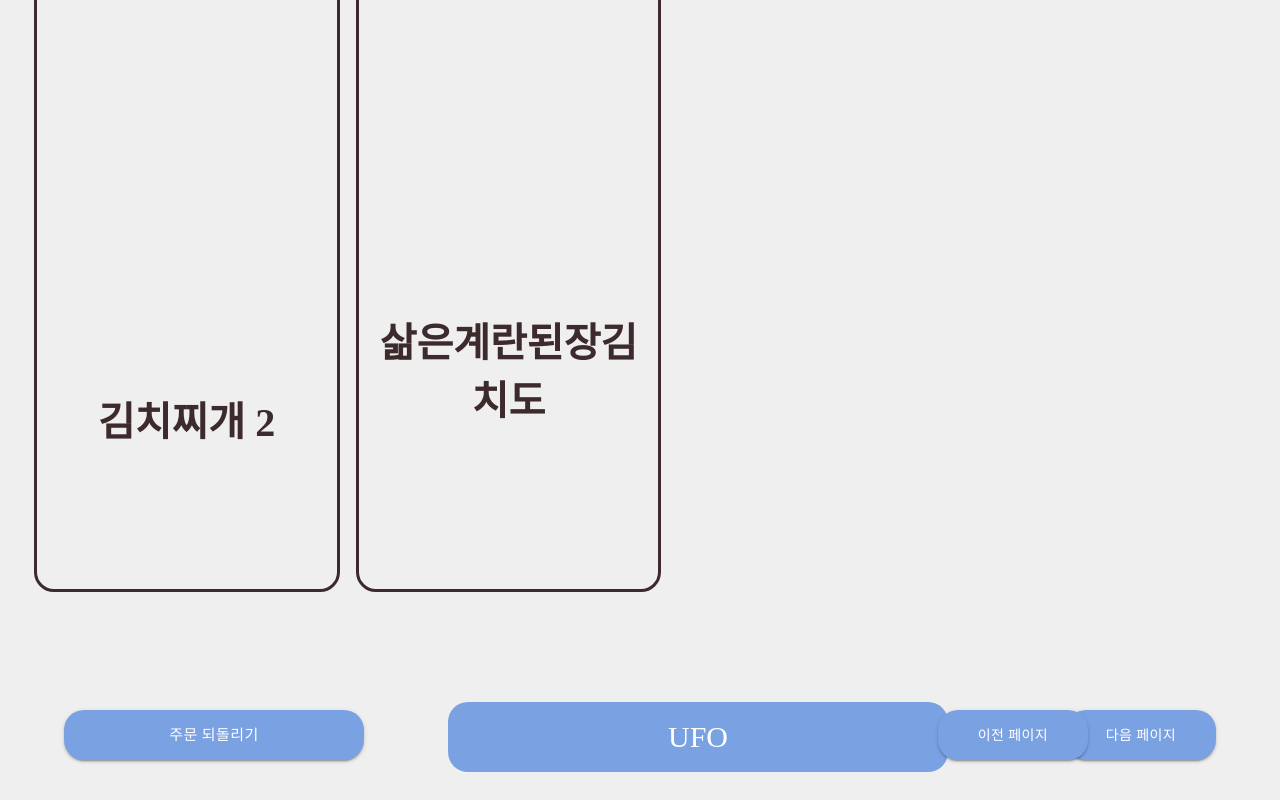
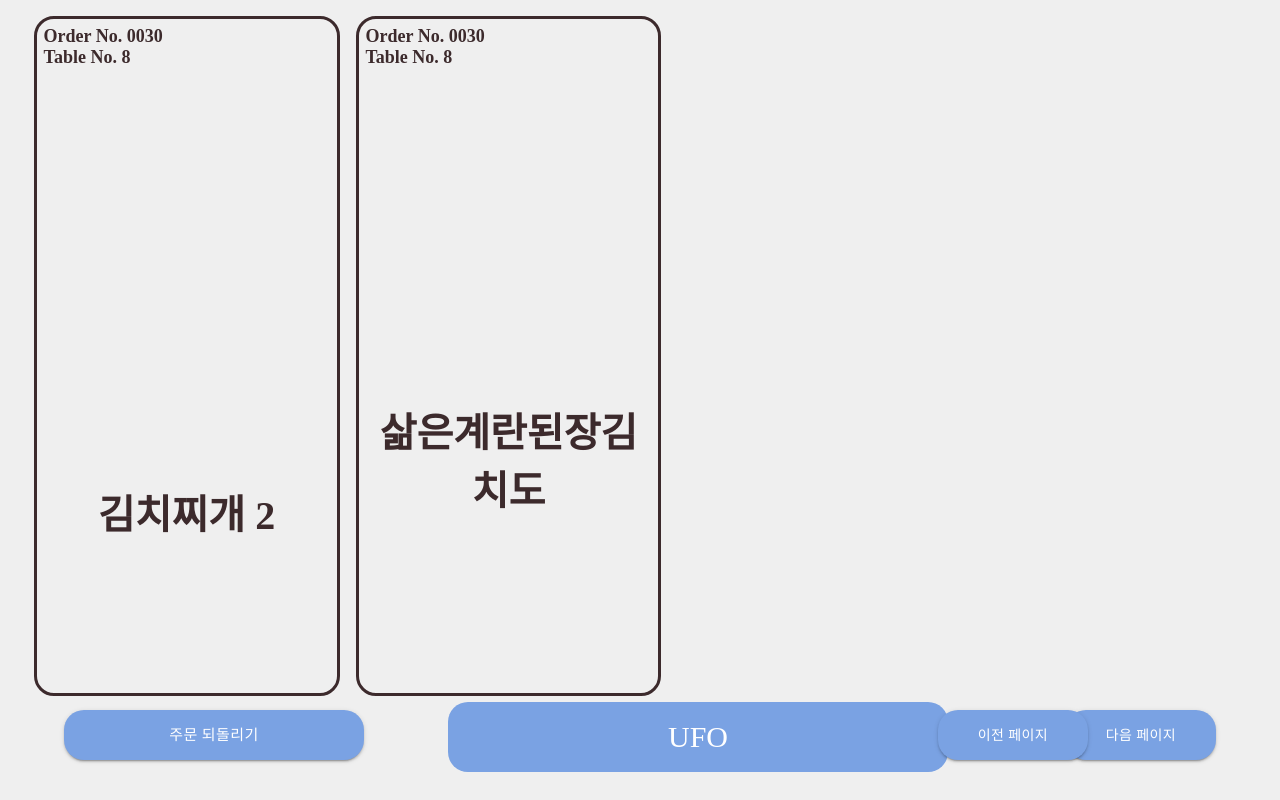
Before and after one commit to UFO-System/ufo-front, a React (Vite) app: page /KitchenPage in a window 1280 px wide. Built offline with nearby package versions, Linux system fonts and the light colour scheme.

Commit message:
OrderBoard가 모니터 화면에 맞게 재구성됨

```diff
--- a/src/components/Mobile/Kitchen/OrderBoard.jsx
+++ b/src/components/Mobile/Kitchen/OrderBoard.jsx
@@ -9,10 +9,10 @@ const OrderBoard = ({ order_id }) => {
         position: "relative",
         border: "3px solid #3C2A2C",
         width: "23.9vw",
-        height: "80vh",
+        height: "85vh",
         borderRadius: 5,
         display: "inline-block",
-        top: `-7vh`,
+        top: "1vh",
         left: `2vw`,
         margin: 1,
         boxSizing: "border-box",
```
